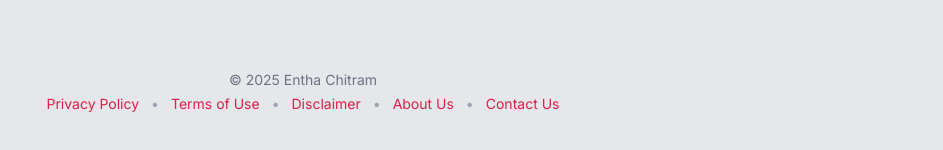
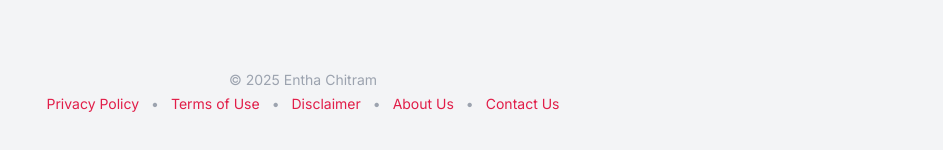
Before and after one commit to RaviAshray15/entha-chitram, a React (Vite) app: page / in a window 1280 px wide. Shown: the part 582-732 px from the top of the page, without its empty margins (337-1280 px from the left). Built offline with nearby package versions, Linux system fonts and the light colour scheme.

Commit message:
Home Page

```diff
--- a/src/components/Home.jsx
+++ b/src/components/Home.jsx
@@ -95,7 +95,7 @@ function Home({ darkMode, setDarkMode }) {
   };
 
   return (
-    <div className="min-h-screen flex flex-col bg-gray-200 px-4 sm:px-6 md:px-8 py-6 font-['Inter'] text-gray-800 relative dark:bg-gray-900 dark:text-gray-100">
+    <div className="min-h-screen flex flex-col bg-gray-100 px-4 sm:px-6 md:px-8 py-6 font-['Inter'] text-gray-800 relative dark:bg-gray-900 dark:text-gray-100">
       {/* Font & Selection */}
       <style>{`
         @import url('https://fonts.googleapis.com/css2?family=Inter:wght@400;600;700&display=swap');
@@ -115,7 +115,7 @@ function Home({ darkMode, setDarkMode }) {
 
       {/* Main Content */}
       <main className="flex-1 flex flex-col justify-center items-center text-center">
-        <h1 className="text-[clamp(2rem,8vw,3rem)] font-extrabold text-rose-600 animate-fade-up">
+        <h1 className="text-[clamp(2rem,8vw,3rem)] font-extrabold text-rose-600 animate-fade-up dark:text-rose-500">
           Entha Chitram
         </h1>
         <h2 className="text-[clamp(1.1rem,5vw,1.25rem)] text-gray-600 dark:text-gray-300 mt-2 animate-fadeIn">
@@ -128,21 +128,21 @@ function Home({ darkMode, setDarkMode }) {
         </p>
 
         <Link to="/calendar">
-          <button className="mt-8 px-8 py-3 text-white text-base font-medium rounded-lg bg-rose-600 hover:bg-rose-700 transition duration-200 animate-fadeIn">
+          <button className="button-selection mt-8 px-8 py-3 text-white text-base font-medium rounded-lg bg-rose-600 hover:bg-rose-700 transition duration-200 animate-fadeIn dark:bg-rose-500 dark:hover:bg-rose-600">
             Play Now
           </button>
         </Link>
       </main>
 
       {/* Footer */}
-      <footer className="text-center text-sm text-gray-500 dark:text-gray-400 mt-12 pb-20 animate-fade-up">
+      <footer className="text-center text-sm text-gray-400 dark:text-gray-400 mt-12 pb-20 animate-fade-up">
         <p className="mb-1">© 2025 Entha Chitram</p>
         <div className="space-x-1 flex flex-wrap justify-center gap-2">
           {footerLinks.map((text, i) => (
             <span key={text}>
               <button
                 onClick={() => setModalType(text)}
-                className="text-rose-600 underline-offset-2 hover:underline transition"
+                className="text-rose-600 underline-offset-2 hover:underline transition dark:text-rose-500"
               >
                 {text}
               </button>
--- a/src/index.css
+++ b/src/index.css
@@ -4,6 +4,11 @@
 
 ::selection {
   background-color: rgb(225, 29, 72); /* rose-600 */
+  color: white;
+}
+
+.button-selection::selection {
+  background-color: transparent; /* rose-700 */
   color: white;
 }
 
```
